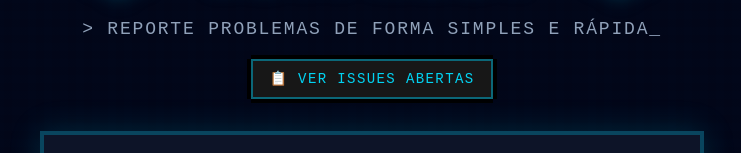
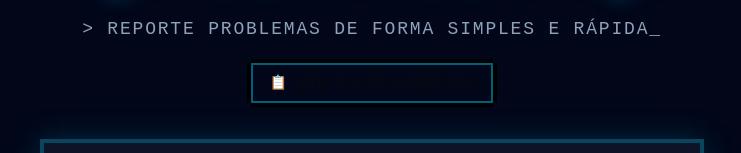
Before and after one commit to DaveSongnata/gitfrost, a Next.js app: page / in a window 1280 px wide. Shown: the part 221-374 px from the top of the page, without its empty margins (268-1009 px from the left). Built offline with nearby package versions, Linux system fonts and the light colour scheme.

Commit message:
minor fix

```diff
--- a/app/page.tsx
+++ b/app/page.tsx
@@ -96,7 +96,7 @@ export default function Home() {
           {/* Link to Issues */}
           <Link href="/issues">
             <Button
-              variant="outline"
+              variant="secondary"
               className="border-2 border-cyan-500/50 hover:border-cyan-400
                          text-cyan-400 hover:text-cyan-300
                          hover:shadow-[0_0_15px_rgba(6,182,212,0.3)]"
```
